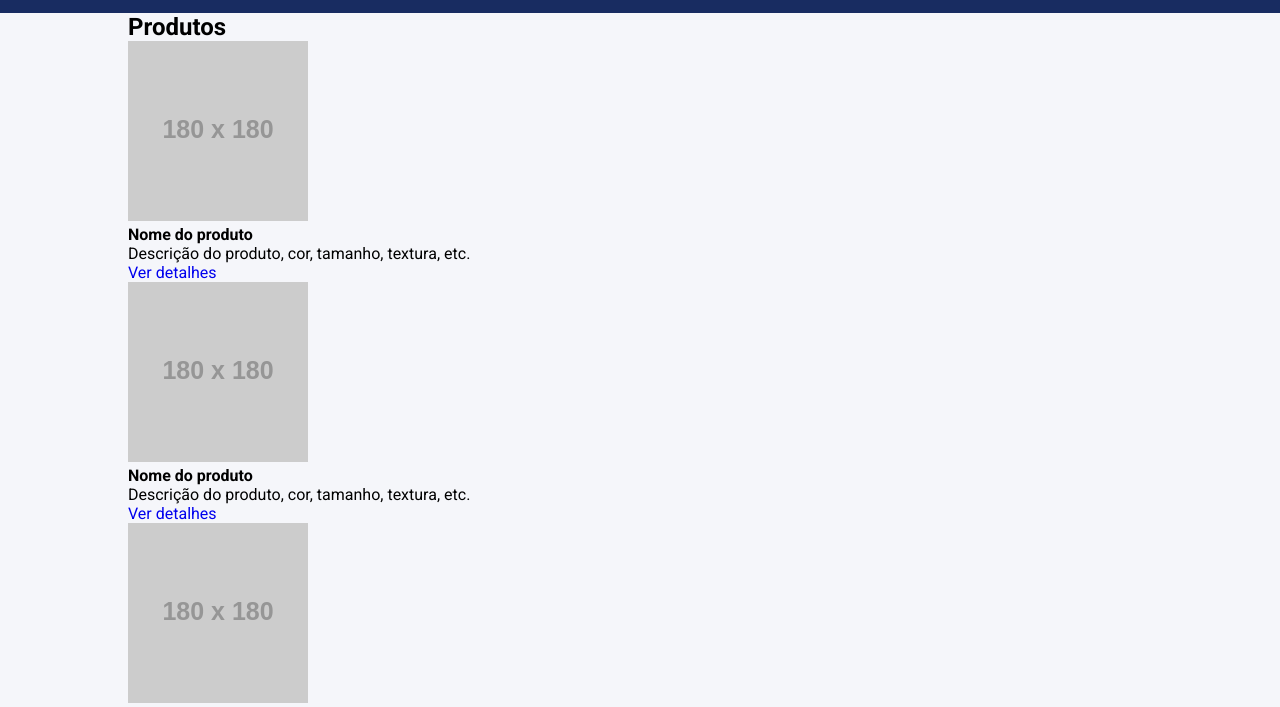
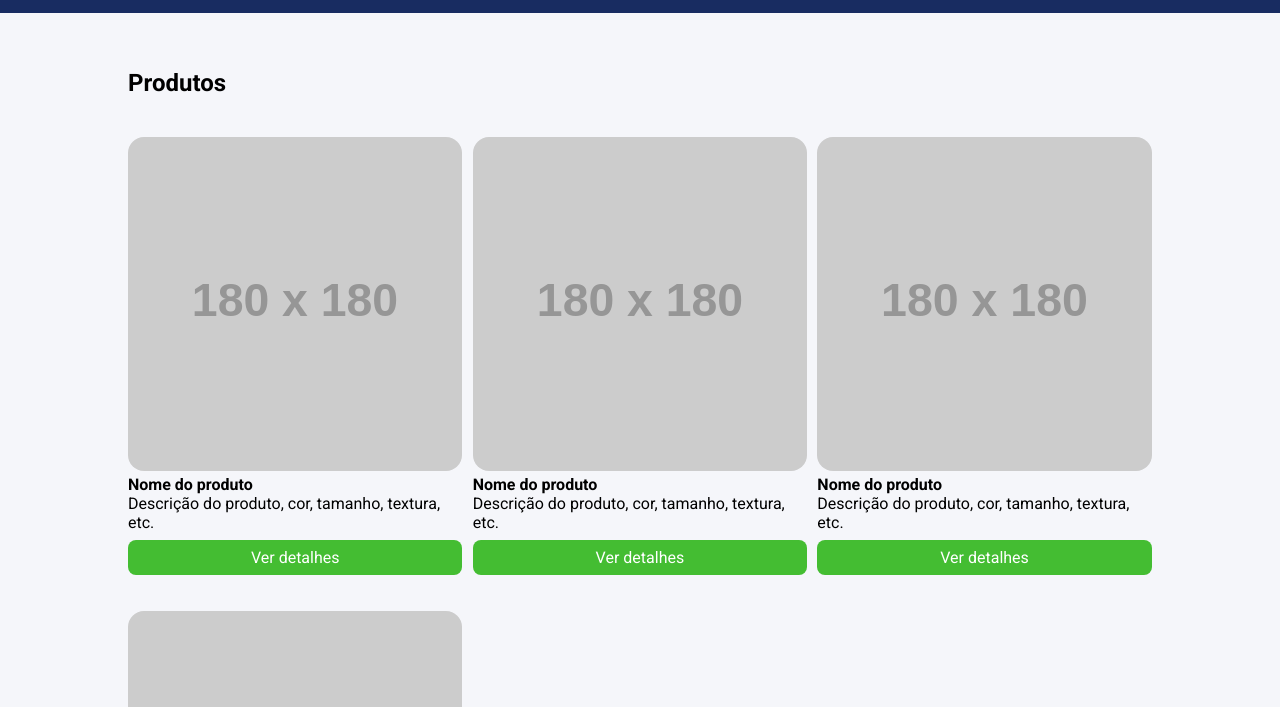
Before and after one commit to davislamenha/exercicio-modulo15-ebac, a website: page index.html in a window 1280 px wide. Shown: the part 93-800 px from the top of the page. Drawn offline with Linux system fonts and the light colour scheme; placeholder pictures from the web are drawn by us.

Commit message:
css da secao de produtos convertido para sass

```diff
--- a/source/scss/main.scss
+++ b/source/scss/main.scss
@@ -28,8 +28,43 @@ header {
     }
 
     li a {
-      color: #fff;
+      color: cores.$cor-branco;
       text-decoration: none;
     }
   }
 }
+
+section {
+  padding: 56px 0;
+}
+
+.products {
+  margin-top: 40px;
+  display: grid;
+  grid-template-columns: repeat(3, 32.66%);
+  column-gap: 1%;
+  row-gap: 4%;
+  width: 100%;
+
+  .product-item {
+    img {
+      width: 100%;
+      border-radius: 16px;
+    }
+
+    .product-button {
+      display: block;
+      background-color: cores.$cor-p2;
+      color: cores.$cor-branco;
+      text-align: center;
+      padding: 8px 0;
+      border-radius: 8px;
+      margin-top: 8px;
+      text-decoration: none;
+
+      &:hover {
+        background-color: cores.$cor-p1;
+      }
+    }
+  }
+}
```
Also changed, not shown: build/css/style.css.
